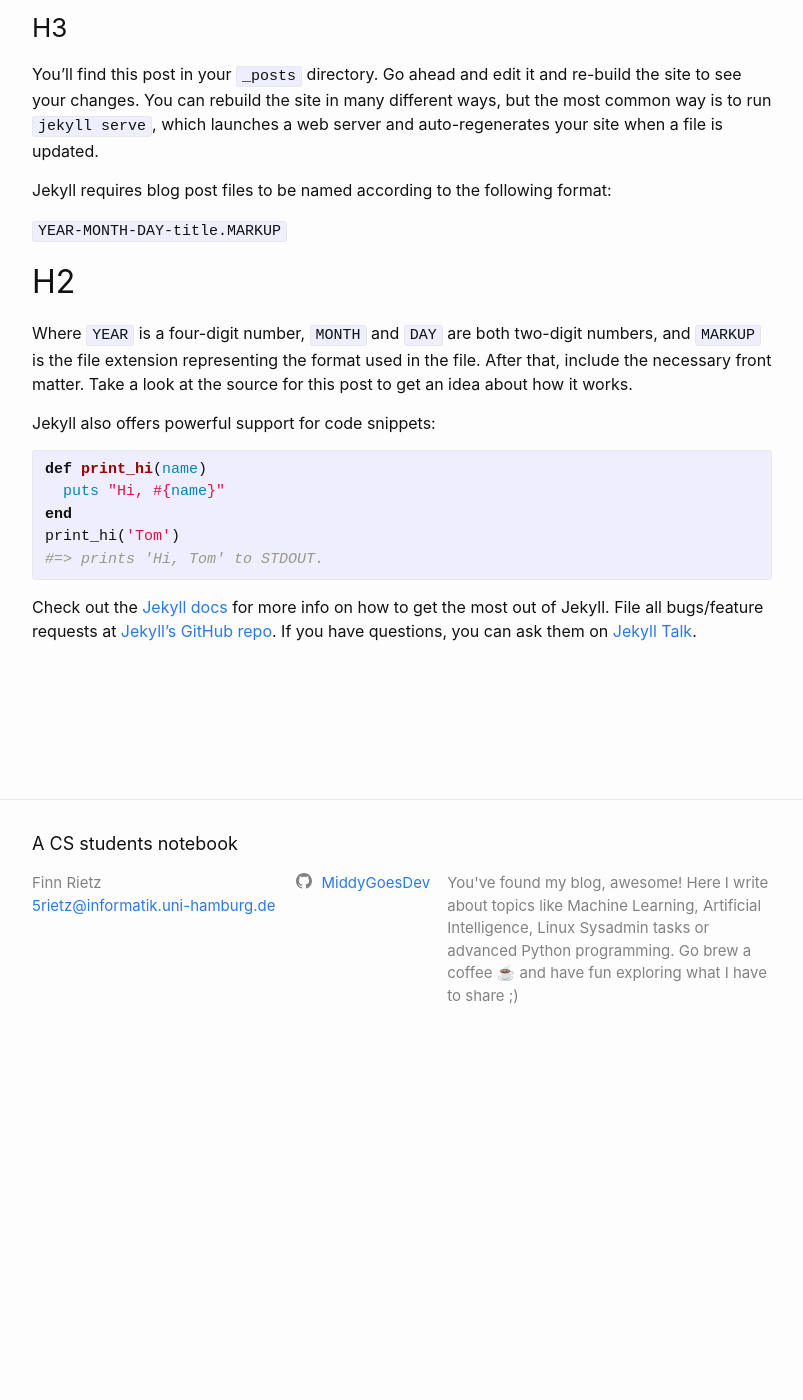
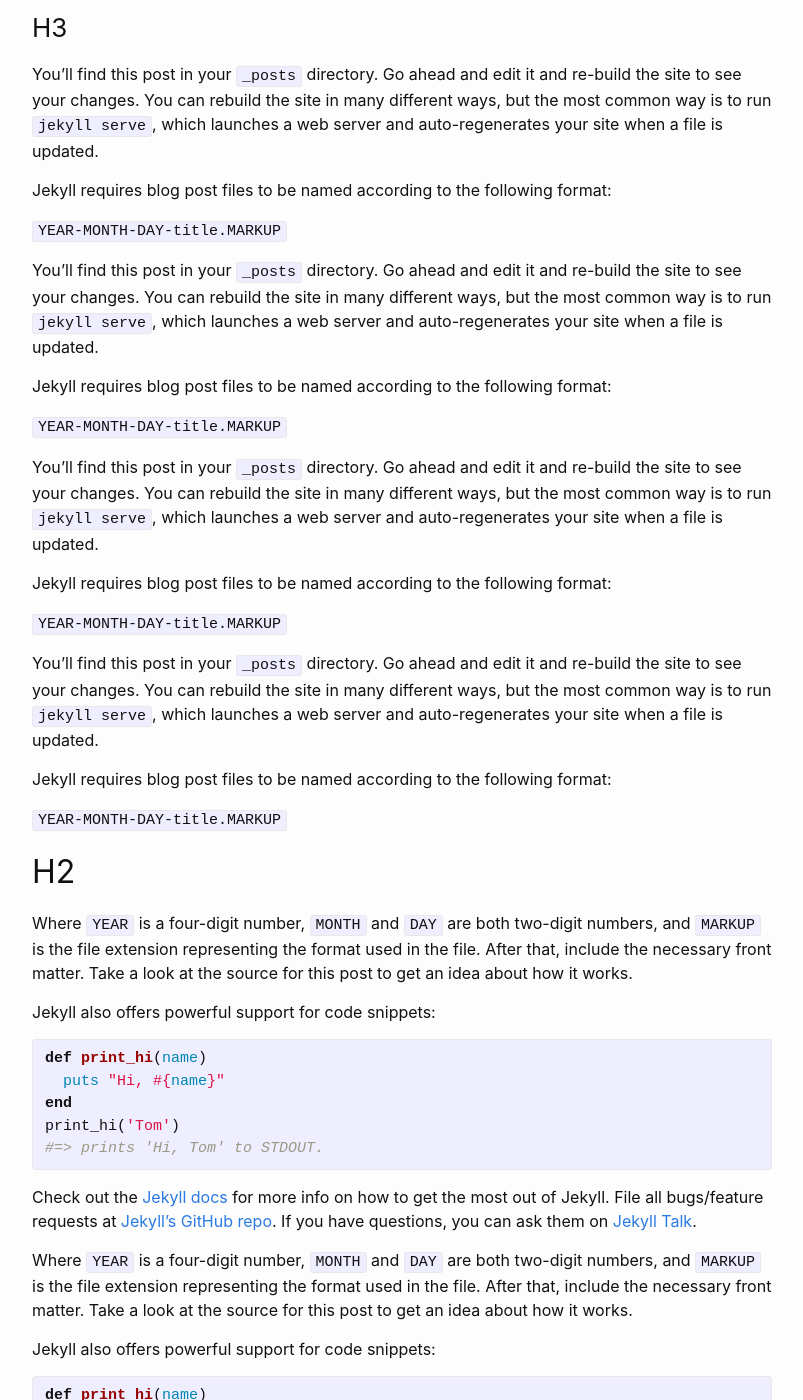
Before and after one commit to frietz58/frietz58.github.io, a Jekyll site: the page built from _posts/2019-09-23-gradient-descent-polynomial-regression.markdown, in a window 1280 px wide and 1400 px high, scrolled down 333 px. Shown: the whole window, without its empty margins (238-1041 px from the left). Built offline with Jekyll 4.4.1, drawn with Linux system fonts in a browser that asks for light colours; some of the changed text lies outside the part shown.

Commit message:
add nest objects to font matter for advanced table of contents

```diff
--- a/_posts/2019-09-23-gradient-descent-polynomial-regression.markdown
+++ b/_posts/2019-09-23-gradient-descent-polynomial-regression.markdown
@@ -4,17 +4,73 @@
 date:   2019-09-23 21:57:43 +0200
 categories: [Python, Machine Learning]
 summary: "Learn how to implement the Gradient Descent Algorithm on a Polynomial Regression example."
-sections: [Section1, Section2]
+sections: {
+  section1: {
+    id: section1,
+    text: Section 1 ist toll,
+  },
+  section2: {
+    id: section2,
+    text: Section 2 ist noch toller
+  }
+}
+
 ---
 
-<h3 id="Section1">H3</h3>
+<h3 id="section1">H3</h3>
 You’ll find this post in your `_posts` directory. Go ahead and edit it and re-build the site to see your changes. You can rebuild the site in many different ways, but the most common way is to run `jekyll serve`, which launches a web server and auto-regenerates your site when a file is updated.
 
 Jekyll requires blog post files to be named according to the following format:
 
 `YEAR-MONTH-DAY-title.MARKUP`
 
-<h2 id="Section2">H2</h2>
+You’ll find this post in your `_posts` directory. Go ahead and edit it and re-build the site to see your changes. You can rebuild the site in many different ways, but the most common way is to run `jekyll serve`, which launches a web server and auto-regenerates your site when a file is updated.
+
+Jekyll requires blog post files to be named according to the following format:
+
+`YEAR-MONTH-DAY-title.MARKUP`
+
+You’ll find this post in your `_posts` directory. Go ahead and edit it and re-build the site to see your changes. You can rebuild the site in many different ways, but the most common way is to run `jekyll serve`, which launches a web server and auto-regenerates your site when a file is updated.
+
+Jekyll requires blog post files to be named according to the following format:
+
+`YEAR-MONTH-DAY-title.MARKUP`
+
+You’ll find this post in your `_posts` directory. Go ahead and edit it and re-build the site to see your changes. You can rebuild the site in many different ways, but the most common way is to run `jekyll serve`, which launches a web server and auto-regenerates your site when a file is updated.
+
+Jekyll requires blog post files to be named according to the following format:
+
+`YEAR-MONTH-DAY-title.MARKUP`
+
+<h2 id="section2">H2</h2>
+Where `YEAR` is a four-digit number, `MONTH` and `DAY` are both two-digit numbers, and `MARKUP` is the file extension representing the format used in the file. After that, include the necessary front matter. Take a look at the source for this post to get an idea about how it works.
+
+Jekyll also offers powerful support for code snippets:
+
+{% highlight ruby %}
+def print_hi(name)
+  puts "Hi, #{name}"
+end
+print_hi('Tom')
+#=> prints 'Hi, Tom' to STDOUT.
+{% endhighlight %}
+
+Check out the [Jekyll docs][jekyll-docs] for more info on how to get the most out of Jekyll. File all bugs/feature requests at [Jekyll’s GitHub repo][jekyll-gh]. If you have questions, you can ask them on [Jekyll Talk][jekyll-talk].
+
+Where `YEAR` is a four-digit number, `MONTH` and `DAY` are both two-digit numbers, and `MARKUP` is the file extension representing the format used in the file. After that, include the necessary front matter. Take a look at the source for this post to get an idea about how it works.
+
+Jekyll also offers powerful support for code snippets:
+
+{% highlight ruby %}
+def print_hi(name)
+  puts "Hi, #{name}"
+end
+print_hi('Tom')
+#=> prints 'Hi, Tom' to STDOUT.
+{% endhighlight %}
+
+Check out the [Jekyll docs][jekyll-docs] for more info on how to get the most out of Jekyll. File all bugs/feature requests at [Jekyll’s GitHub repo][jekyll-gh]. If you have questions, you can ask them on [Jekyll Talk][jekyll-talk].
+
 Where `YEAR` is a four-digit number, `MONTH` and `DAY` are both two-digit numbers, and `MARKUP` is the file extension representing the format used in the file. After that, include the necessary front matter. Take a look at the source for this post to get an idea about how it works.
 
 Jekyll also offers powerful support for code snippets:
```
